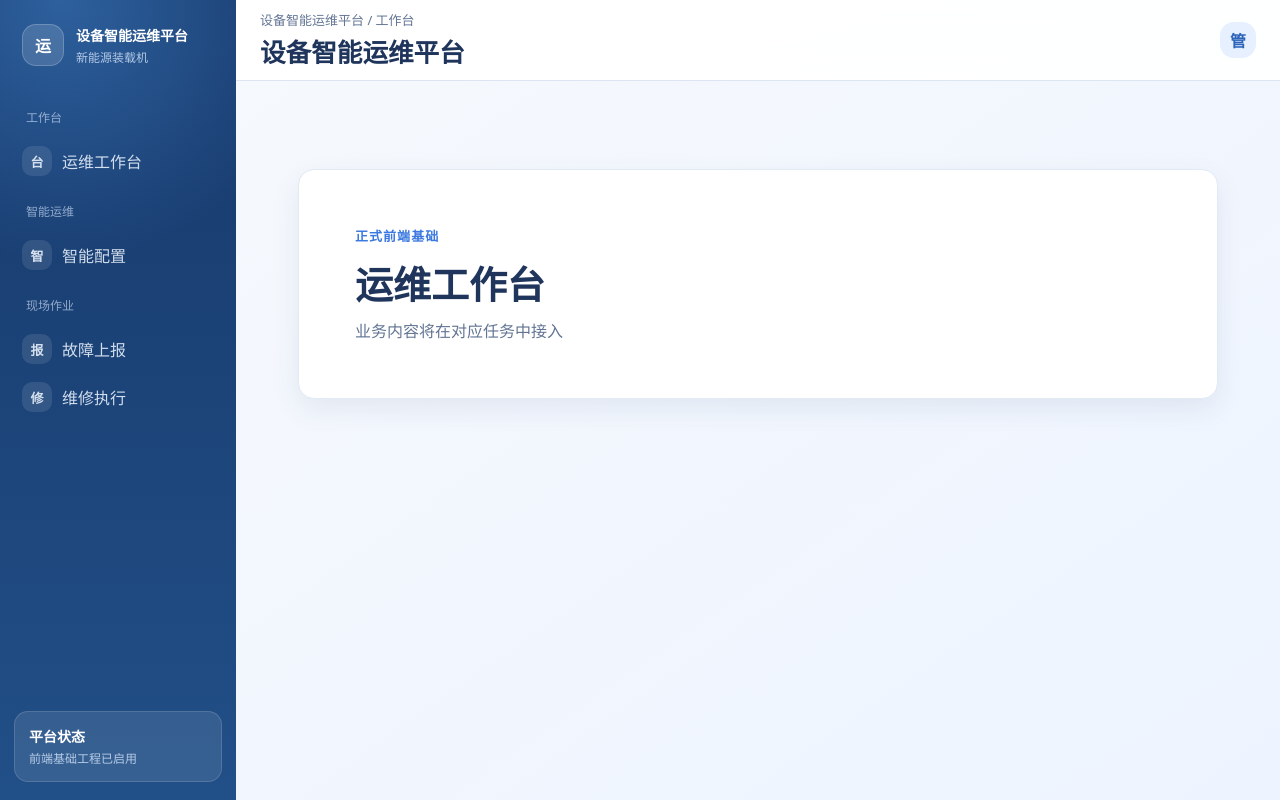
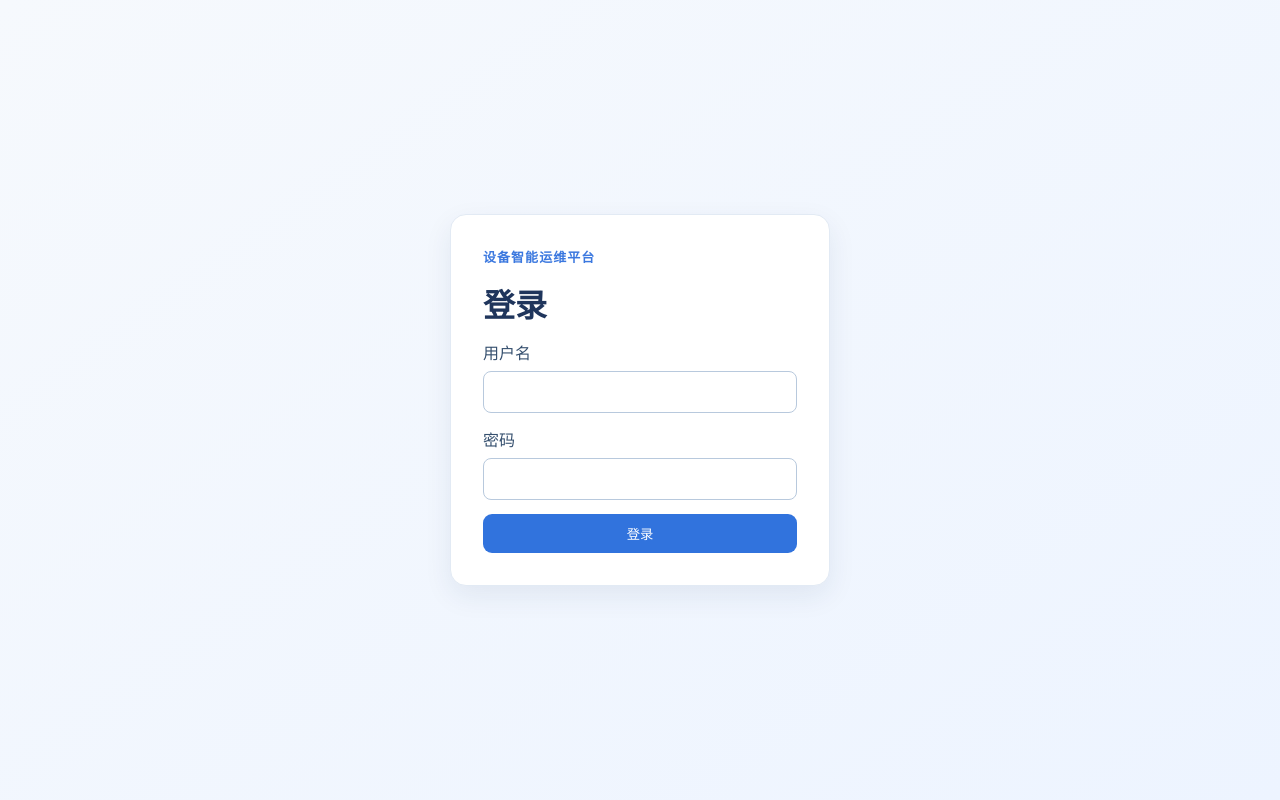
Before and after one commit to QI-code1992/Equipment-repair, a React (Vite) app in the folder codebase/frontend/: page /login in a window 1280 px wide. Built offline with nearby package versions, Linux system fonts and the light colour scheme.

Commit message:
feat(frontend): add login session entry

```diff
--- a/codebase/frontend/src/App.tsx
+++ b/codebase/frontend/src/App.tsx
@@ -1,9 +1,11 @@
-import { NavLink, Route, Routes, useLocation } from "react-router-dom";
+import { Navigate, NavLink, Route, Routes, useLocation } from "react-router-dom";
 
 import { IntelligentConfigPage } from "./IntelligentConfigPage";
 import { FaultReportPage } from "./FaultReportPage";
 import { RepairExecutionPage } from "./RepairExecutionPage";
 import { WorkbenchPage } from "./WorkbenchPage";
+import { hasActiveSession } from "./api";
+import { LoginPage } from "./LoginPage";
 
 type Page = {
   path: string;
@@ -29,7 +31,13 @@ function PageShell({ label }: { label: string }) {
   );
 }
 
-export function App() {
+function RequireAuthentication({ children }: { children: React.ReactNode }) {
+  const location = useLocation();
+  if (!hasActiveSession()) return <Navigate to="/login" replace state={{ from: location.pathname }} />;
+  return children;
+}
+
+function ApplicationShell() {
   const location = useLocation();
   const activePage = pages.find((page) => page.path === location.pathname) ?? pages[0];
   const groups = [...new Set(pages.map((page) => page.group))];
@@ -81,3 +89,10 @@ export function App() {
     </div>
   );
 }
+
+export function App() {
+  return <Routes>
+    <Route path="/login" element={hasActiveSession() ? <Navigate to="/" replace /> : <LoginPage />} />
+    <Route path="*" element={<RequireAuthentication><ApplicationShell /></RequireAuthentication>} />
+  </Routes>;
+}
--- /dev/null
+++ b/codebase/frontend/src/LoginPage.tsx
@@ -0,0 +1,41 @@
+import { FormEvent, useState } from "react";
+import { useLocation, useNavigate } from "react-router-dom";
+
+import { ApiError, login } from "./api";
+
+type LoginLocationState = { from?: string };
+
+export function LoginPage() {
+  const navigate = useNavigate();
+  const location = useLocation();
+  const [username, setUsername] = useState("");
+  const [password, setPassword] = useState("");
+  const [error, setError] = useState<string | null>(null);
+  const [submitting, setSubmitting] = useState(false);
+
+  async function submit(event: FormEvent<HTMLFormElement>) {
+    event.preventDefault();
+    setError(null);
+    setSubmitting(true);
+    try {
+      await login(username, password);
+      const state = location.state as LoginLocationState | null;
+      navigate(state?.from ?? "/", { replace: true });
+    } catch (caught) {
+      setError(caught instanceof ApiError && caught.status === 401 ? "账号或密码错误。" : "登录暂不可用，请稍后重试。");
+    } finally {
+      setSubmitting(false);
+    }
+  }
+
+  return <main className="login-page">
+    <form className="login-form" onSubmit={(event) => void submit(event)}>
+      <div className="page-shell__eyebrow">设备智能运维平台</div>
+      <h1>登录</h1>
+      <label>用户名<input aria-label="用户名" autoComplete="username" value={username} onChange={(event) => setUsername(event.target.value)} required /></label>
+      <label>密码<input aria-label="密码" type="password" autoComplete="current-password" value={password} onChange={(event) => setPassword(event.target.value)} required /></label>
+      {error && <p role="alert">{error}</p>}
+      <button type="submit" disabled={submitting}>{submitting ? "登录中…" : "登录"}</button>
+    </form>
+  </main>;
+}
--- a/codebase/frontend/src/api.ts
+++ b/codebase/frontend/src/api.ts
@@ -9,16 +9,16 @@ export class ApiError extends Error {
 
 const accessTokenStorageKey = "access_token";
 
-function withAuthorization(init?: RequestInit): RequestInit | undefined {
+function withAuthorization(init?: RequestInit, useSession = true): RequestInit | undefined {
   const token = window.sessionStorage.getItem(accessTokenStorageKey);
-  if (!token) return init;
+  if (!useSession || !token) return init;
   const headers = new Headers(init?.headers);
   headers.set("Authorization", `Bearer ${token}`);
   return { ...init, headers };
 }
 
-export async function requestJson<T>(path: string, init?: RequestInit): Promise<T> {
-  const response = await fetch(path, withAuthorization(init));
+export async function requestJson<T>(path: string, init?: RequestInit, useSession = true): Promise<T> {
+  const response = await fetch(path, withAuthorization(init, useSession));
 
   if (!response.ok) {
     const body = await response.json().catch(() => null) as { detail?: { code?: string } } | null;
@@ -26,6 +26,19 @@ export async function requestJson<T>(path: string, init?: RequestInit): Promise<
   }
 
   return response.json() as Promise<T>;
+}
+
+export function hasActiveSession() {
+  return Boolean(window.sessionStorage.getItem(accessTokenStorageKey)?.trim());
+}
+
+export async function login(username: string, password: string) {
+  const response = await requestJson<{ access_token: string }>("/api/auth/login", {
+    method: "POST",
+    headers: { "Content-Type": "application/json" },
+    body: JSON.stringify({ username, password }),
+  }, false);
+  window.sessionStorage.setItem(accessTokenStorageKey, response.access_token);
 }
 
 export type DeepThinkingLevel = "low" | "medium" | "high";
--- a/codebase/frontend/src/styles.css
+++ b/codebase/frontend/src/styles.css
@@ -58,6 +58,12 @@ a { color: inherit; text-decoration: none; }
 .form-actions { display: flex; flex-wrap: wrap; gap: 10px; margin-top: 14px; }
 .form-actions button, .page-shell > button, .page-shell section > button { padding: 9px 14px; color: #fff; background: #3173dd; border: 0; border-radius: 8px; cursor: pointer; }
 .form-actions button:disabled { opacity: .55; cursor: not-allowed; }
+.login-page { display: grid; min-height: 100vh; place-items: center; padding: 24px; background: linear-gradient(145deg, #f6f9fd 0%, #edf4ff 100%); }
+.login-form { display: grid; width: min(100%, 380px); gap: 14px; padding: 32px; background: #fff; border: 1px solid #e2eaf4; border-radius: 16px; box-shadow: 0 10px 28px #1f355c14; }
+.login-form h1 { margin: 0; }
+.login-form label { display: grid; gap: 7px; color: #36506f; }
+.login-form input { padding: 9px 10px; border: 1px solid #b8c9dd; border-radius: 8px; font: inherit; }
+.login-form button { padding: 10px 16px; color: #fff; background: #3173dd; border: 0; border-radius: 9px; cursor: pointer; }
 
 @media (max-width: 760px) {
   .app-shell { grid-template-columns: 1fr; }
```
Also changed, not shown: 2 other files (tests, documents, lock files or other folders).
